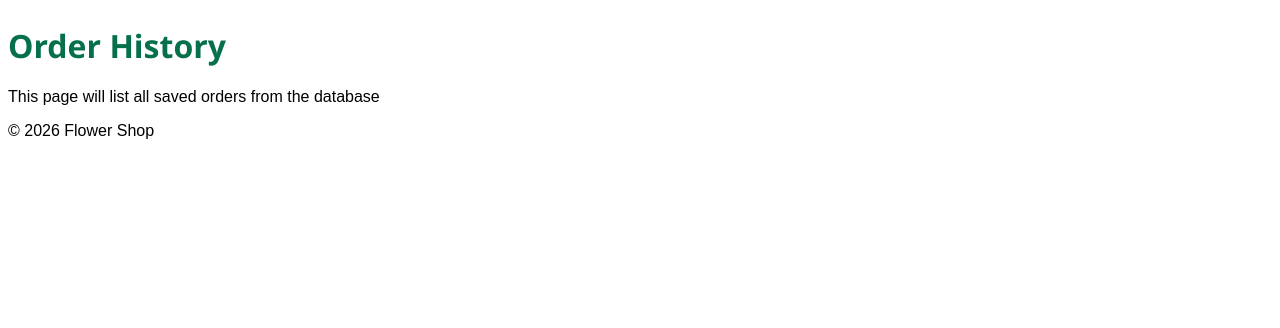
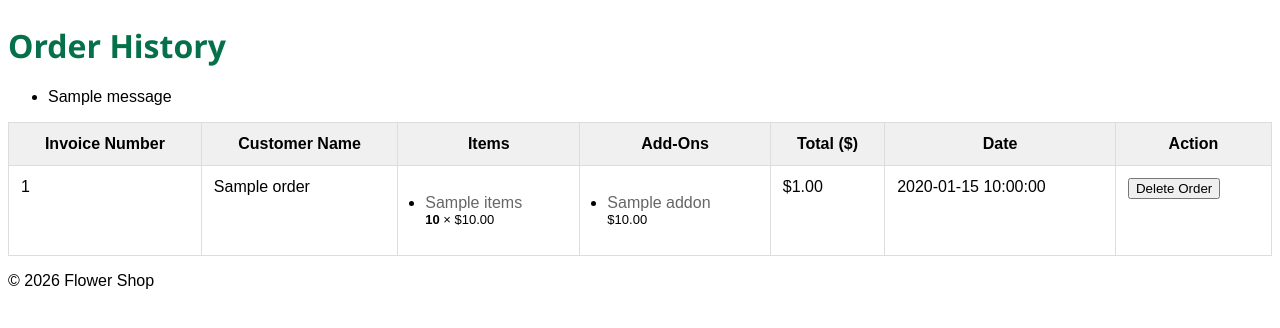
Before and after one commit to aivankhirlpastor/CSC2_Flask_Practise, a Python web app: template templates/order_history.html in a window 1280 px wide. Shown: the part 90-418 px from the top of the page. Run offline with Jinja, Linux system fonts and the light colour scheme; the template is opened without the code that fills it: most values are stand-ins (such as "Sample title", 1, 10 or a date in 2020); one stand-in notice (Sample message) is shown.

Commit message:
Applied Order History Tables

```diff
--- a/templates/order_history.html
+++ b/templates/order_history.html
@@ -5,6 +5,78 @@
 {% block content %}
 <body>
     <h1>Order History</h1>
-    <p>This page will list all saved orders from the database</p>
+
+    <!-- Flash Message -->
+    {% with messages = get_flashed_messages() %}
+        {% if messages %}
+            <ul class="flashes">
+                {% for message in messages %}
+                    <li>{{ message }}</li>
+                {% endfor %}
+            </ul>
+        {% endif %}
+    {% endwith %}
+
+    {% if order_lists %}
+        <table>
+            <!-- heading in row ===>> -->
+            <thead>
+                <tr>
+                    <th>Invoice Number</th>
+                    <th>Customer Name</th>
+                    <th>Items</th>
+                    <th>Add-Ons</th>
+                    <th>Total ($)</th>
+                    <th>Date</th>
+                    <th>Action</th>
+                </tr>
+            </thead>
+
+            <!-- body table -->
+            <tbody>
+                {% for order in order_lists %}
+                    <tr>
+                        <td>{{ order["invoice_number"] }}</td>
+                        <td>{{ order["customer_name"] }}</td>
+
+                        <!-- flower items -->
+                        <td>
+                            <ul>
+                                {% for items, details in order["items"].items() %}
+                                    <li>
+                                        <span class="table-item">{{ items }}</span>
+                                        <span class="quantity-and-cost"><b>{{ details["quantity"] }}</b> × ${{ '%.2f' % details["price"] }}</span>
+                                    </li>
+                                {% endfor %}
+                            </ul>
+                        </td>
+
+                        <!-- add-ons -->
+                        <td>
+                            <ul>
+                                {% for addon, data in order["addons"].items() %}
+                                    <li>
+                                        <span class="table-item">{{ addon }}</span>
+                                        <span class="quantity-and-cost">${{ '%.2f' % data }}</span>
+                                    </li>
+                                {% endfor %}
+                            </ul>
+                        </td>
+
+                        <!-- total -->
+                        <td>${{ "%.2f" % order["total_cost"] }}</td>
+                        <td>{{ order["date"] }}</td>
+                        <td>
+                            <form action="{{ url_for('cancel_saved_order', order_id=order.order_id) }}" method="post">
+                                <button type="submit" onclick="return confirm('Are you sure you want to delete this invoice?')">Delete Order</button>
+                            </form>
+                        </td>
+                    </tr>
+                {% endfor %}
+            </tbody>
+        </table>
+    {% else %}
+        <p>No past orders found.</p>
+    {% endif %}
 </body>
 {% endblock %}
```
